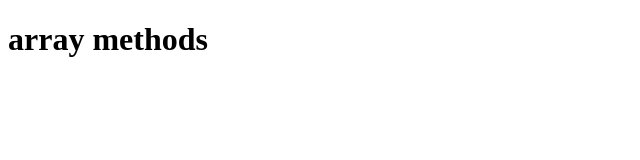
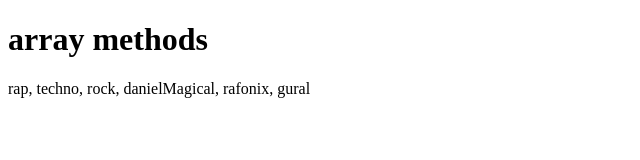
Before and after one commit to Gibon87/ArrayMethods1, a plain HTML site: page index.html in a window 1280 px wide. Shown: the whole page, without its empty margins (0-640 px from the left). Drawn offline with Linux system fonts and the light colour scheme.

Commit message:
lil changes

```diff
--- a/index.html
+++ b/index.html
@@ -9,6 +9,6 @@
 
      <div id="app"></div>
 
-     <script type="text/javascript" src="script.js"></script>
+     <script type="text/javascript" src="js/script.js"></script>
    </body>
  </html>
--- a/js/script.js
+++ b/js/script.js
@@ -10,6 +10,6 @@ const newTags = ['danielMagical','rafonix','gural',];
 
 const allTags = [].concat(tags, newTags);
 
-div.innerHTML = allTags.join(", #");
+div.innerHTML = allTags.join(", ");
 
 app.appendChild(div);
```
